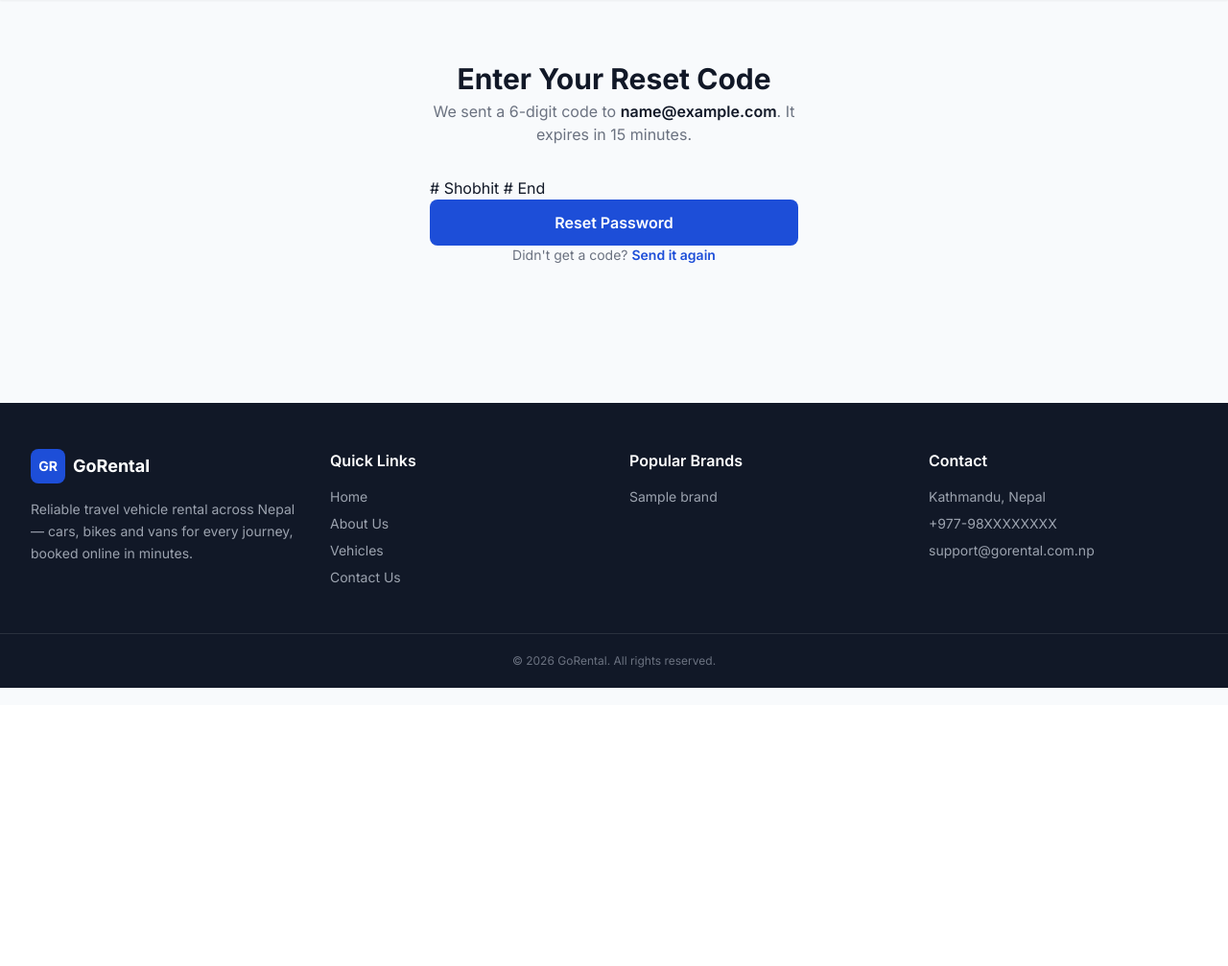
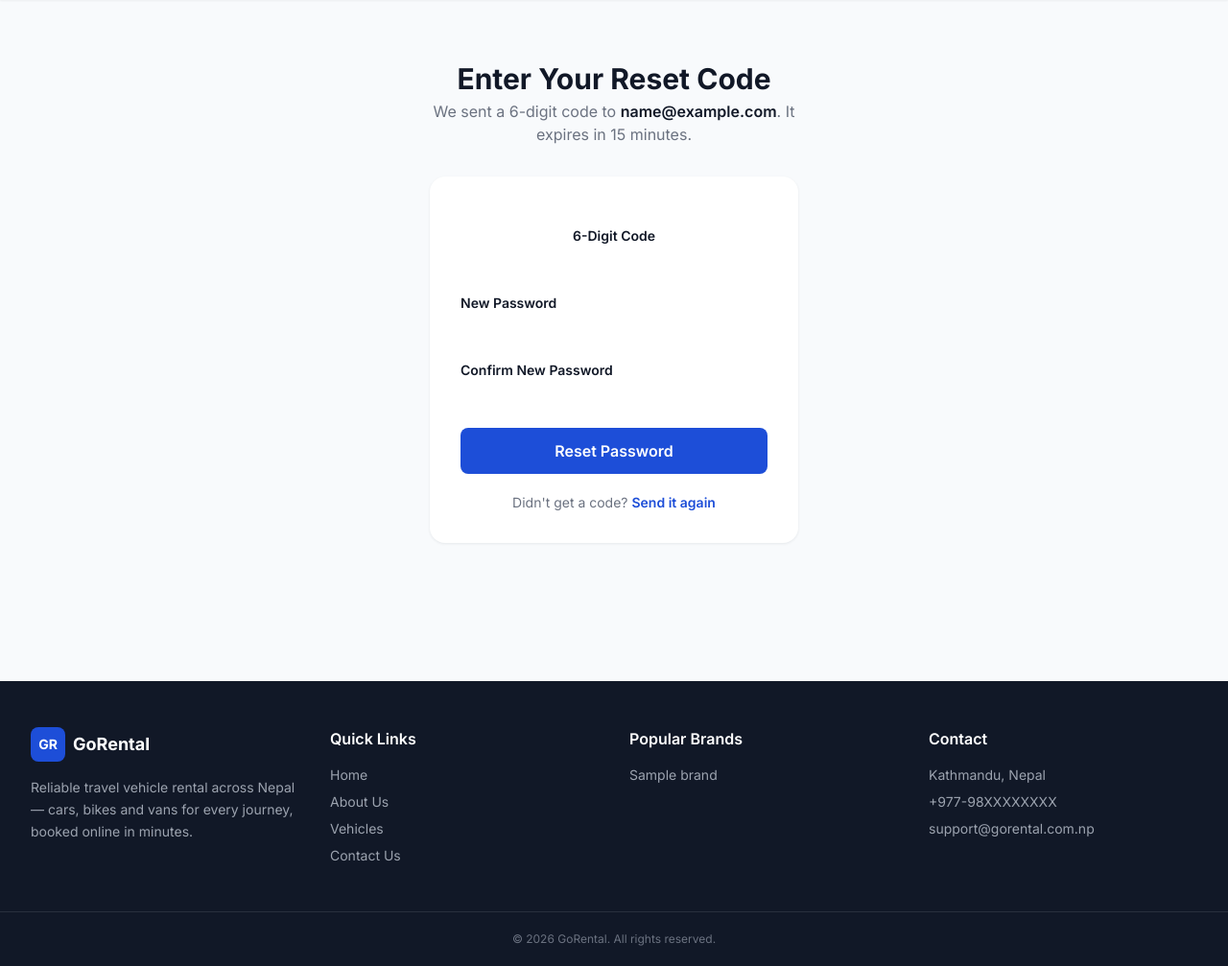
Before and after one commit to Shobhit-Devkota/GoDrive_Rental, a Django app: template templates/accounts/reset_code.html in a window 1280 px wide. Shown: the part 65-1072 px from the top of the page at 96% size. Before the commit the page ends 782 px from the top, so only its background shows below. Run offline with Django 5.2, Linux system fonts and the light colour scheme; the template is opened without the code that fills it: most values are stand-ins (such as "Sample title", 1, 10 or a date in 2020); form fields are guessed from the names that the template uses; parts of the project's set-up code (start-up, migrations or seed data) failed here and were passed over; some libraries are stand-ins or nearby versions.

Commit message:
I have complete the account section resect password part

```diff
--- a/templates/accounts/reset_code.html
+++ b/templates/accounts/reset_code.html
@@ -7,8 +7,8 @@
     <h1 class="text-2xl md:text-3xl font-bold text-dark-gray">Enter Your Reset Code</h1>
     <p class="text-gray-500 mt-1">We sent a 6-digit code to <span class="font-semibold text-dark-gray">{{ email }}</span>. It expires in 15 minutes.</p>
   </div>
-# Shobhit
-  {% comment %} <form method="post" class="card p-6 md:p-8 space-y-5">
+
+  <form method="post" class="card p-6 md:p-8 space-y-5">
     {% csrf_token %}
     <div>
       <label class="block text-sm font-semibold text-dark-gray mb-1.5 text-center">6-Digit Code</label>
@@ -26,8 +26,8 @@
 
     {% if form.non_field_errors %}
     <p class="text-sm text-red-600">{{ form.non_field_errors.0 }}</p>
-    {% endif %} {% endcomment %}
-# End
+    {% endif %}
+
     <button type="submit" class="w-full btn-primary font-semibold px-6 py-3 rounded-lg">Reset Password</button>
 
     <p class="text-center text-sm text-gray-500">
```
